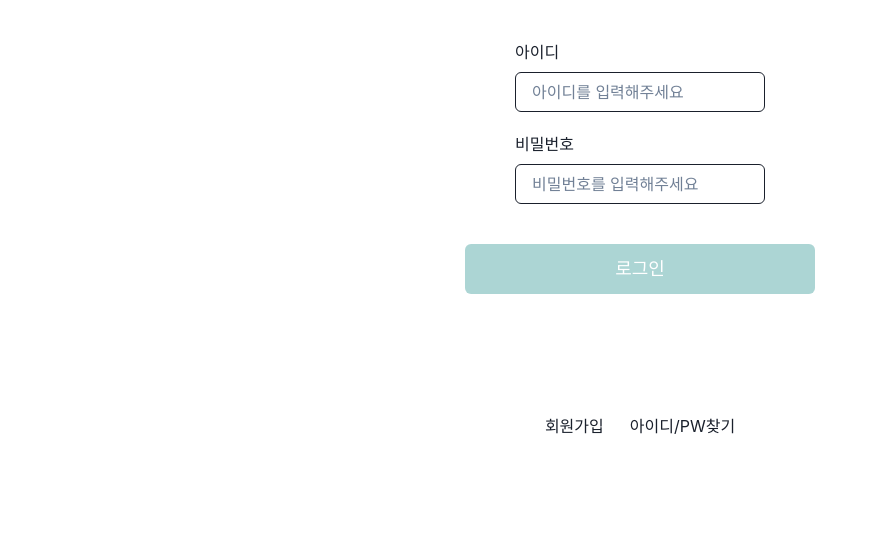
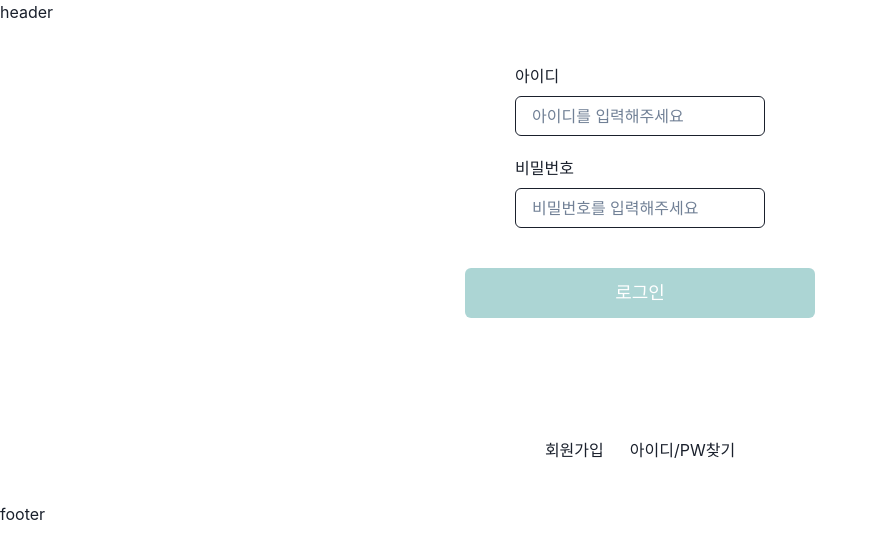
Before and after one commit to KDT1-FE/Y_FE_Toy2, a React (Vite) app: page / in a window 1280 px wide. Shown: the top 558 px of the page, without its empty margins (0-877 px from the left). Built offline with nearby package versions, Linux system fonts and the light colour scheme; no server answers.

Commit message:
Chore: Router 구조 변경

```diff
--- /dev/null
+++ b/src/components/layout/footer.tsx
@@ -0,0 +1,7 @@
+import React from 'react';
+
+const Footer = () => {
+  return <div>footer</div>;
+};
+
+export default Footer;
--- a/src/router/MainRouter.tsx
+++ b/src/router/MainRouter.tsx
@@ -1,17 +1,29 @@
-import { Route, Routes } from 'react-router-dom';
+import { Outlet, Route, Routes } from 'react-router-dom';
 import UserLogin from '../pages/login/userLogin';
 import UserJoin from '../pages/login/userJoin';
 import GameLobby from '../pages/lobby/gameLobby';
 import GameRoom from '../pages/room/gameRoom';
-
+import Header from '../components/layout/header';
+import Footer from '../components/layout/footer';
+function Dashboard() {
+  return (
+    <>
+      <Header></Header>
+      <Outlet></Outlet>
+      <Footer></Footer>
+    </>
+  );
+}
 const MainRouter = () => {
   return (
     <>
       <Routes>
-        <Route path="/" element={<UserLogin />} />
-        <Route path="/join" element={<UserJoin />} />
-        <Route path="/lobby" element={<GameLobby />} />
-        <Route path="/room/:id" element={<GameRoom />} />
+        <Route path="/" element={<Dashboard />}>
+          <Route index element={<UserLogin />} />
+          <Route path="/join" element={<UserJoin />} />
+          <Route path="/lobby" element={<GameLobby />} />
+          <Route path="/room/:id" element={<GameRoom />} />
+        </Route>
       </Routes>
     </>
   );
```
